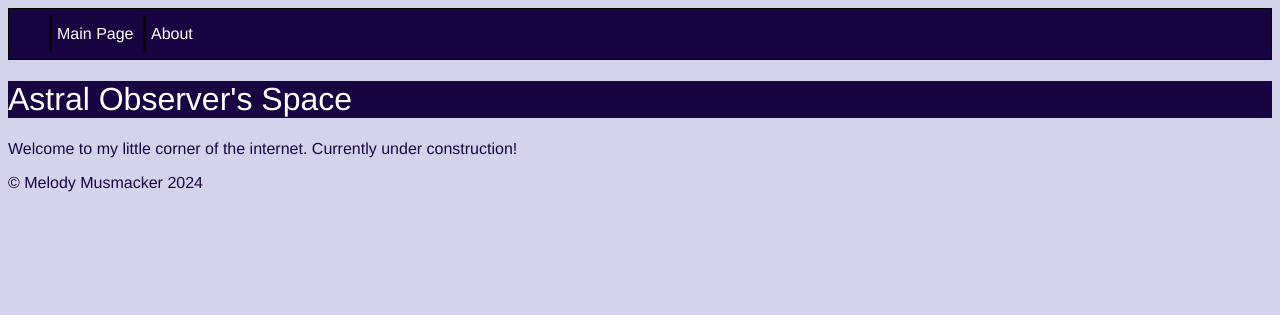
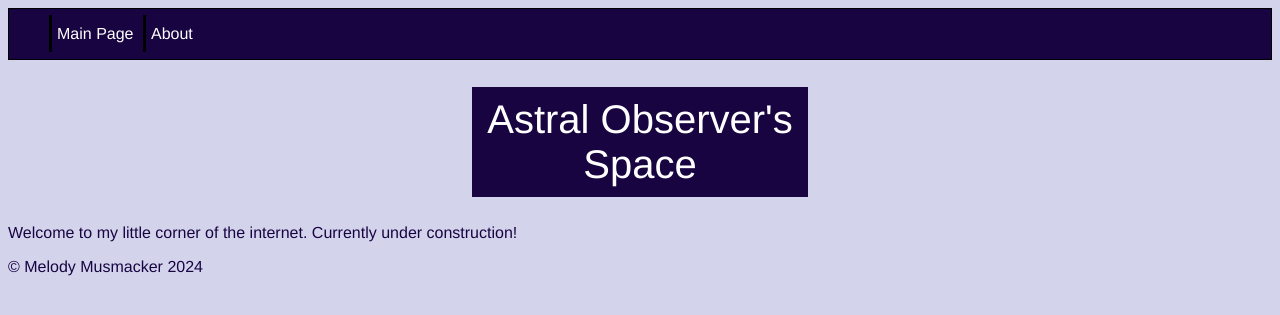
Before and after one commit to AstralObserver/AstralObserver.github.io, a Jekyll site: the page built from index.md, in a window 1280 px wide. Shown: the top 315 px of the page. Built offline with Jekyll 4.4.1, drawn with Linux system fonts in a browser that asks for light colours.

Commit message:
Update main.scss
Formatting adjustments

```diff
--- a/assets/css/main.scss
+++ b/assets/css/main.scss
@@ -13,10 +13,14 @@ body {
 }
 
 h1{
-    font: 200% $font-stack;
+    font: 250% Helvetica,sans-serif;
     color: white;
-    background: $font-color;
-    align-content: center;
+    background: #190442;
+    margin-left: auto;
+    margin-right: auto;
+    padding: 10px;
+    text-align: center;
+    max-width: 25%;
 }
 
 nav{
```
